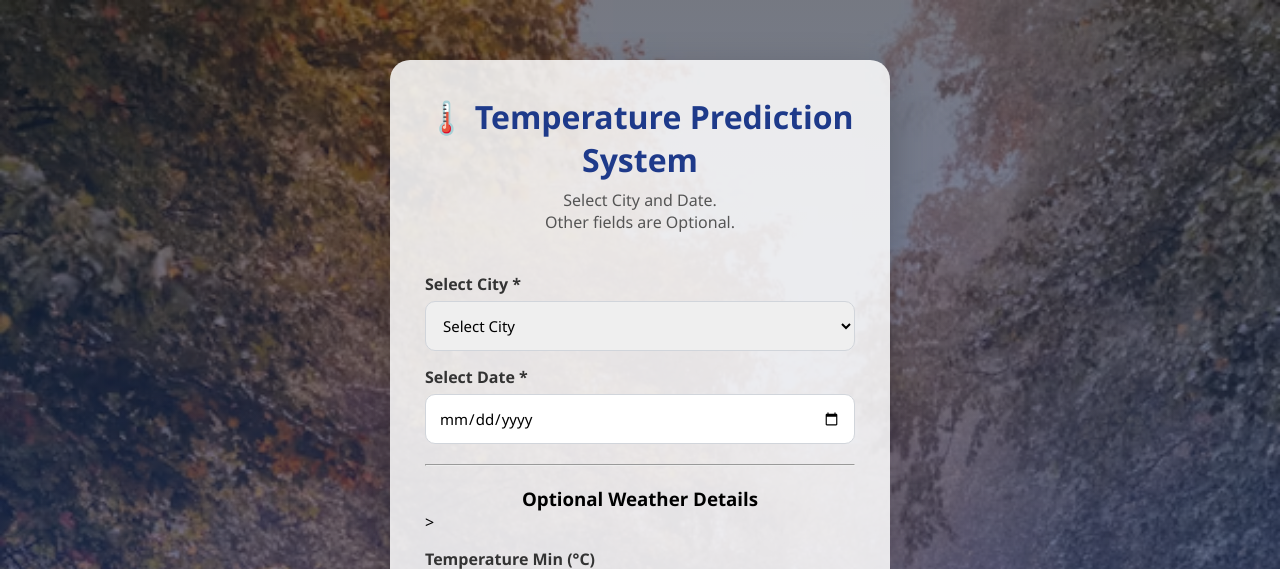
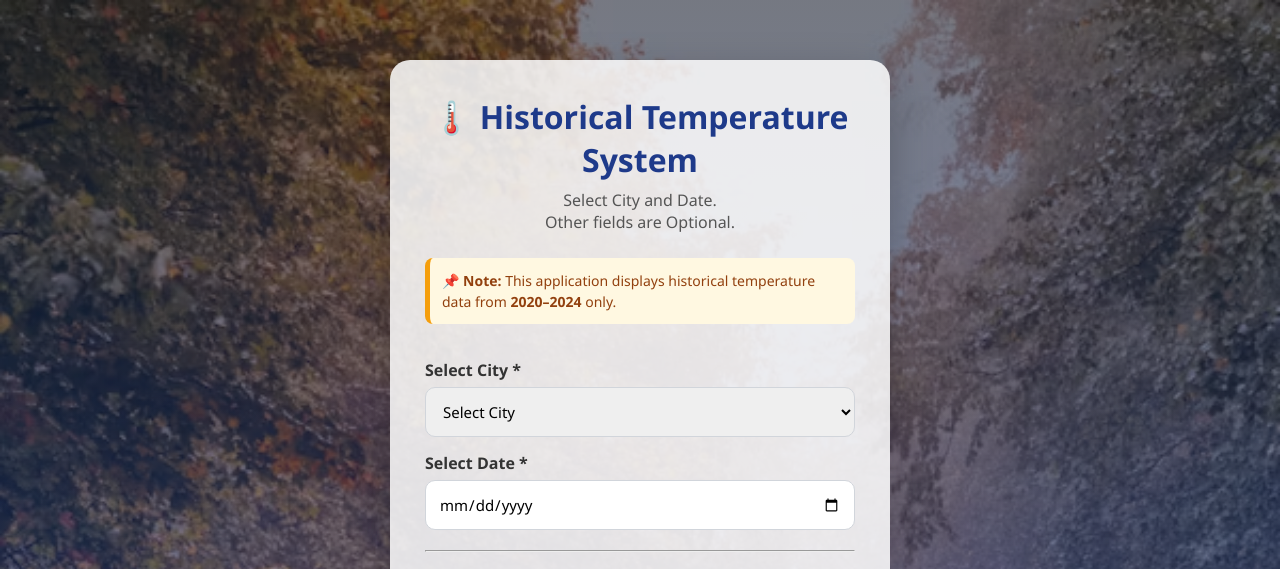
Before and after one commit to rameshgodara3841-web/Historical-Temperature-Lookup-System, a Flask app: page / in a window 1280 px wide. Shown: the top 569 px of the page. Run offline with Flask 3, Linux system fonts and the light colour scheme; parts of the project's set-up code (start-up, migrations or seed data) failed here and were passed over.

Commit message:
Revise index.html for historical temperature system
Updated HTML structure and title for historical temperature prediction system.

```diff
--- a/templates/index.html
+++ b/templates/index.html
@@ -4,7 +4,8 @@
 <head>
     <meta charset="UTF-8">
     <meta name="viewport" content="width=device-width, initial-scale=1.0">
-    <title>Temperature Prediction</title>
+
+    <title> Historical  Temperature  </title>
 
     <link rel="stylesheet"
           href="{{ url_for('static', filename='style.css') }}">
@@ -14,13 +15,17 @@
 
 <div class="container">
 
-    <h1>🌡️ Temperature Prediction System</h1>
+    <h1>🌡️  Historical Temperature System</h1>
 
     <p>
         Select City and Date.
         <br>
         Other fields are Optional.
     </p>
+
+    <div class="note">
+    📌 <strong>Note:</strong> This application displays historical temperature data from <strong>2020–2024</strong> only.
+   </div>
 
     <form action="/predict" method="POST">
 
```
